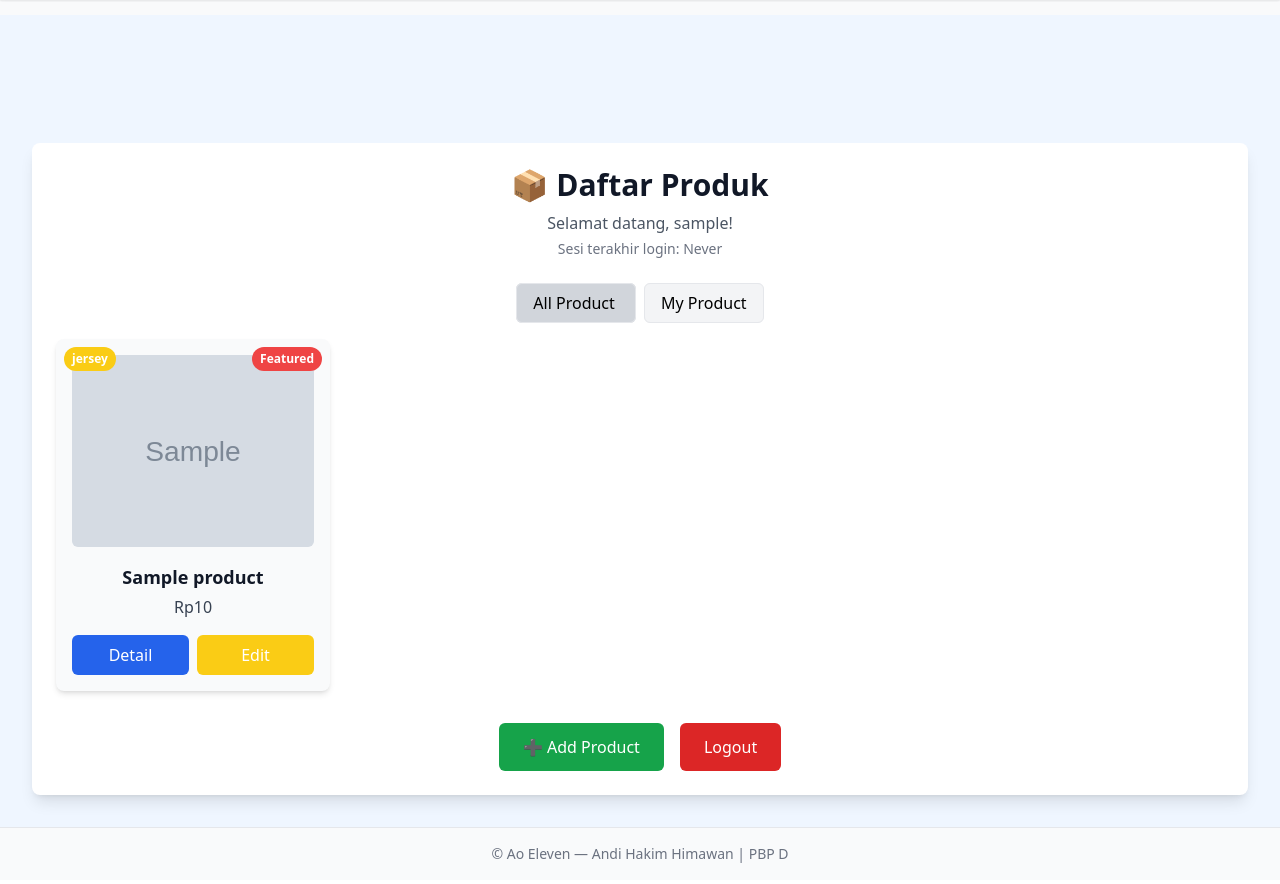
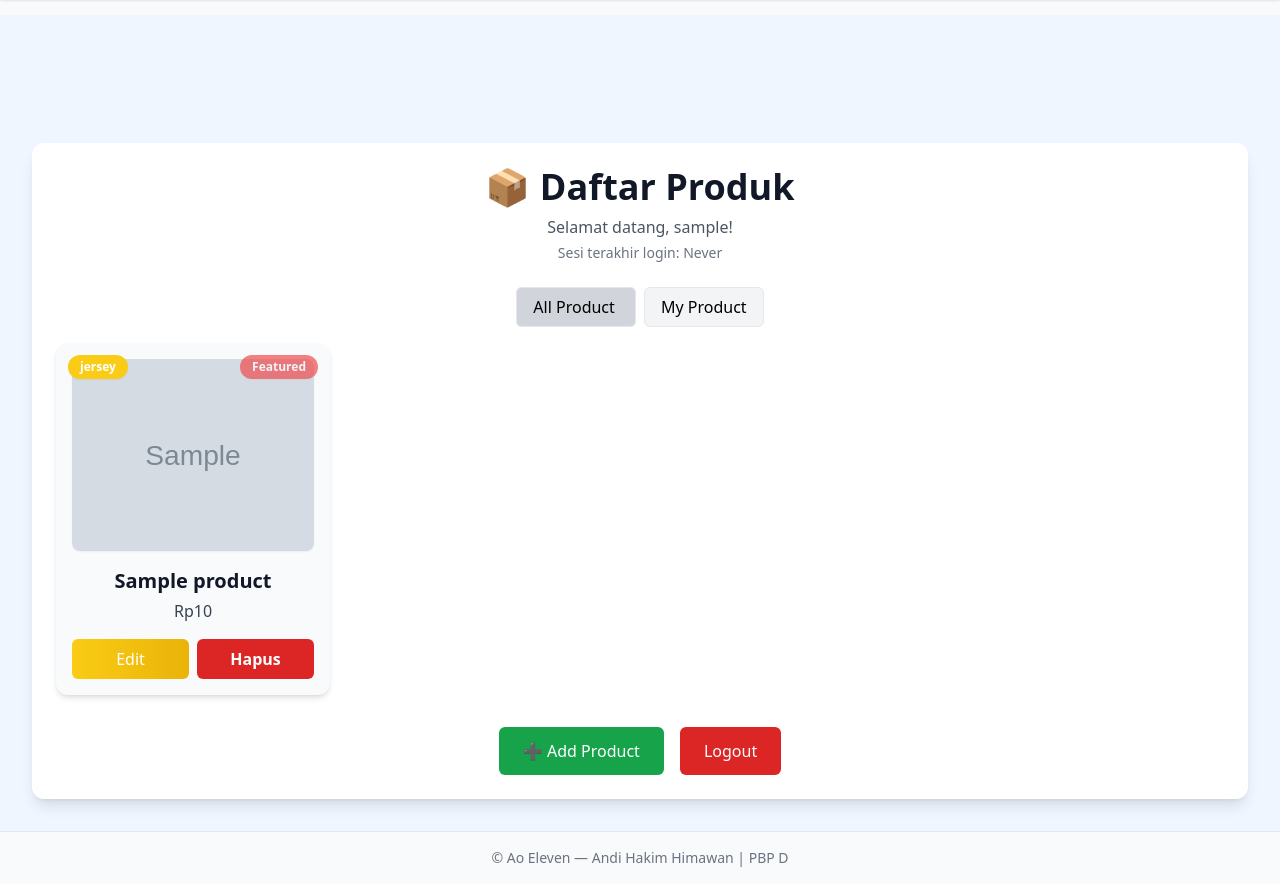
Before and after one commit to SirinAX/Ao-Eleven, a Django app: page / in a window 1280 px wide. Shown: the part 65-949 px from the top of the page. Before the commit the page ends 928 px from the top, so only its background shows below. Run offline with Django 5.2, Linux system fonts and the light colour scheme; a user stored in the database is signed in; tables that the repository leaves empty hold one stand-in row (values such as "Sample post"); grey boxes marked "Sample" are stand-in pictures; some libraries are stand-ins or nearby versions.

Commit message:
bagusin lagi

```diff
--- a/main/templates/main/home.html
+++ b/main/templates/main/home.html
@@ -9,11 +9,11 @@
   <div class="max-w-7xl mx-auto px-4 sm:px-6 lg:px-8 mt-24">
 
     <!-- White container untuk daftar produk -->
-    <div class="bg-white rounded-lg shadow-lg p-6">
+    <div class="bg-white rounded-xl shadow-lg p-6">
 
       <!-- Header -->
       <div class="text-center mb-8">
-        <h1 class="text-3xl font-bold text-gray-900">📦 Daftar Produk</h1>
+        <h1 class="text-3xl sm:text-4xl font-bold text-gray-900">📦 Daftar Produk</h1>
         <p class="text-gray-600 mt-2">Selamat datang, {{ user.username }}!</p>
         <p class="text-gray-500 text-sm mt-1">Sesi terakhir login: {{ last_login }}</p>
       </div>
@@ -33,45 +33,59 @@
       </div>
 
       <!-- Product Grid -->
-      <div class="grid grid-cols-1 sm:grid-cols-2 md:grid-cols-3 lg:grid-cols-4 gap-6">
+      <div class="grid grid-cols-1 sm:grid-cols-2 md:grid-cols-3 lg:grid-cols-4 gap-6 justify-items-center">
         {% for product in products %}
-        <div class="relative bg-gray-50 rounded-lg shadow-md p-4 flex flex-col items-center transform transition-transform duration-300 hover:scale-105 hover:shadow-xl">
+        <div class="relative bg-gray-50 rounded-xl shadow-md p-4 flex flex-col items-center group transition-transform duration-500 hover:scale-105 hover:shadow-2xl hover:-translate-y-1 cursor-pointer"
+             onclick='window.location.href="{% url "main:product_detail" product.id %}"'>
 
           <!-- Badge Kategori -->
-          <div class="absolute top-2 left-2 bg-yellow-400 text-white px-2 py-1 text-xs rounded-full font-semibold">
+          <div class="absolute top-3 left-3 bg-yellow-400 text-white px-3 py-1 text-xs rounded-full font-semibold z-20 shadow-sm">
             {{ product.category }}
           </div>
+
+          <!-- Badge Featured -->
           {% if product.is_featured %}
-          <div class="absolute top-2 right-2 bg-red-500 text-white px-2 py-1 text-xs rounded-full font-semibold">
+          <div class="absolute top-3 right-3 bg-red-500 text-white px-3 py-1 text-xs rounded-full font-semibold animate-pulse z-20 shadow-sm">
             Featured
           </div>
           {% endif %}
 
-          <!-- Thumbnail -->
+          <!-- Thumbnail dengan overlay -->
           {% if product.thumbnail %}
-          <img src="{{ product.thumbnail }}" alt="{{ product.name }}"
-               class="rounded-md mb-4 w-full h-48 object-cover transition-transform duration-300 hover:scale-105 hover:brightness-110">
+          <div class="relative w-full h-48 rounded-lg overflow-hidden mb-4 shadow-sm">
+            <img src="{{ product.thumbnail }}" alt="{{ product.name }}"
+                 class="w-full h-full object-cover transition-transform duration-500 group-hover:scale-110">
+            <div class="absolute inset-0 bg-black bg-opacity-20 opacity-0 group-hover:opacity-100 transition-opacity flex items-center justify-center text-white font-bold text-sm sm:text-base rounded-lg">
+              Klik untuk lihat detail
+            </div>
+          </div>
           {% else %}
-          <div class="flex items-center justify-center w-full h-48 bg-gray-200 rounded-md text-gray-500 mb-4">
+          <div class="flex items-center justify-center w-full h-48 bg-gray-200 rounded-lg text-gray-500 mb-4">
             Tidak ada gambar
           </div>
           {% endif %}
 
           <!-- Name & Price -->
-          <h3 class="text-lg font-semibold text-gray-900 mb-1">{{ product.name }}</h3>
-          <p class="text-gray-700 font-medium mb-4">Rp{{ product.price }}</p>
+          <h3 class="text-lg sm:text-xl font-semibold text-gray-900 mb-1 text-center">{{ product.name }}</h3>
+          <p class="text-gray-700 font-medium mb-4 text-center">Rp{{ product.price }}</p>
 
-          <!-- Action Buttons -->
+          <!-- Tombol Edit & Hapus -->
           <div class="flex space-x-2 w-full">
-            <a href="{% url 'main:product_detail' product.id %}"
-               class="flex-1 bg-blue-600 hover:bg-blue-700 text-white py-2 rounded-md text-center transition-colors duration-300">
-              Detail
-            </a>
             <a href="{% url 'main:edit_product' product.pk %}"
-               class="flex-1 bg-yellow-400 hover:bg-yellow-500 text-white py-2 rounded-md text-center transition-colors duration-300">
+               onclick="event.stopPropagation();"
+               class="flex-1 bg-gradient-to-r from-yellow-400 to-yellow-500 hover:from-yellow-500 hover:to-yellow-600 text-white py-2 rounded-md text-center transition-all duration-300 transform hover:scale-105">
               Edit
             </a>
+            <a href="{% url 'main:product_confirm_delete' product.pk %}"
+               onclick="event.stopPropagation();"
+               class="flex-1">
+              <button type="button"
+                      class="w-full px-4 py-2 bg-red-600 hover:bg-red-700 text-white font-semibold rounded-md transition-all duration-300 transform hover:scale-105">
+                Hapus
+              </button>
+            </a>
           </div>
+
         </div>
         {% empty %}
           <p class="col-span-full text-center text-gray-500 mt-4">Belum ada produk</p>
--- a/main/templates/main/navbar.html
+++ b/main/templates/main/navbar.html
@@ -2,12 +2,13 @@
   <div class="max-w-7xl mx-auto px-6 lg:px-8">
     <div class="flex items-center justify-between h-16">
 
-  <!-- Logo kiri -->
+      <!-- Logo -->
       <div class="flex-shrink-0">
         <h1 class="text-2xl sm:text-3xl font-bold text-gray-900">
           <span class="text-blue-600">Ao</span>Eleven
         </h1>
       </div>
+
       <!-- Desktop Links -->
       <div class="hidden md:flex items-center space-x-8">
         <a href="/" class="text-gray-600 hover:text-gray-900 font-medium transition-colors">Home</a>
@@ -30,7 +31,7 @@
 
       <!-- Mobile Menu Button -->
       <div class="md:hidden flex items-center">
-        <button class="mobile-menu-button p-2 text-gray-600 hover:text-gray-900 transition-colors">
+        <button type="button" class="mobile-menu-button p-2 text-gray-600 hover:text-gray-900 transition-colors relative z-50">
           <span class="sr-only">Open menu</span>
           <div class="w-6 h-6 flex flex-col justify-center items-center">
             <span class="bg-current block h-0.5 w-6 rounded-sm"></span>
@@ -65,10 +66,14 @@
       {% endif %}
     </div>
   </div>
+</nav>
 
 <script>
+document.addEventListener('DOMContentLoaded', () => {
   const btn = document.querySelector("button.mobile-menu-button");
   const menu = document.querySelector(".mobile-menu");
-    btn.addEventListener("click", () => { menu.classList.toggle("hidden"); });
+  btn.addEventListener("click", () => {
+    menu.classList.toggle("hidden");
+  });
+});
 </script>
-</nav>
```
Also changed, not shown: main/templates/main/product_detail.html (+27 -23 lines). Lines whose indentation alone changed are shown as unchanged.
